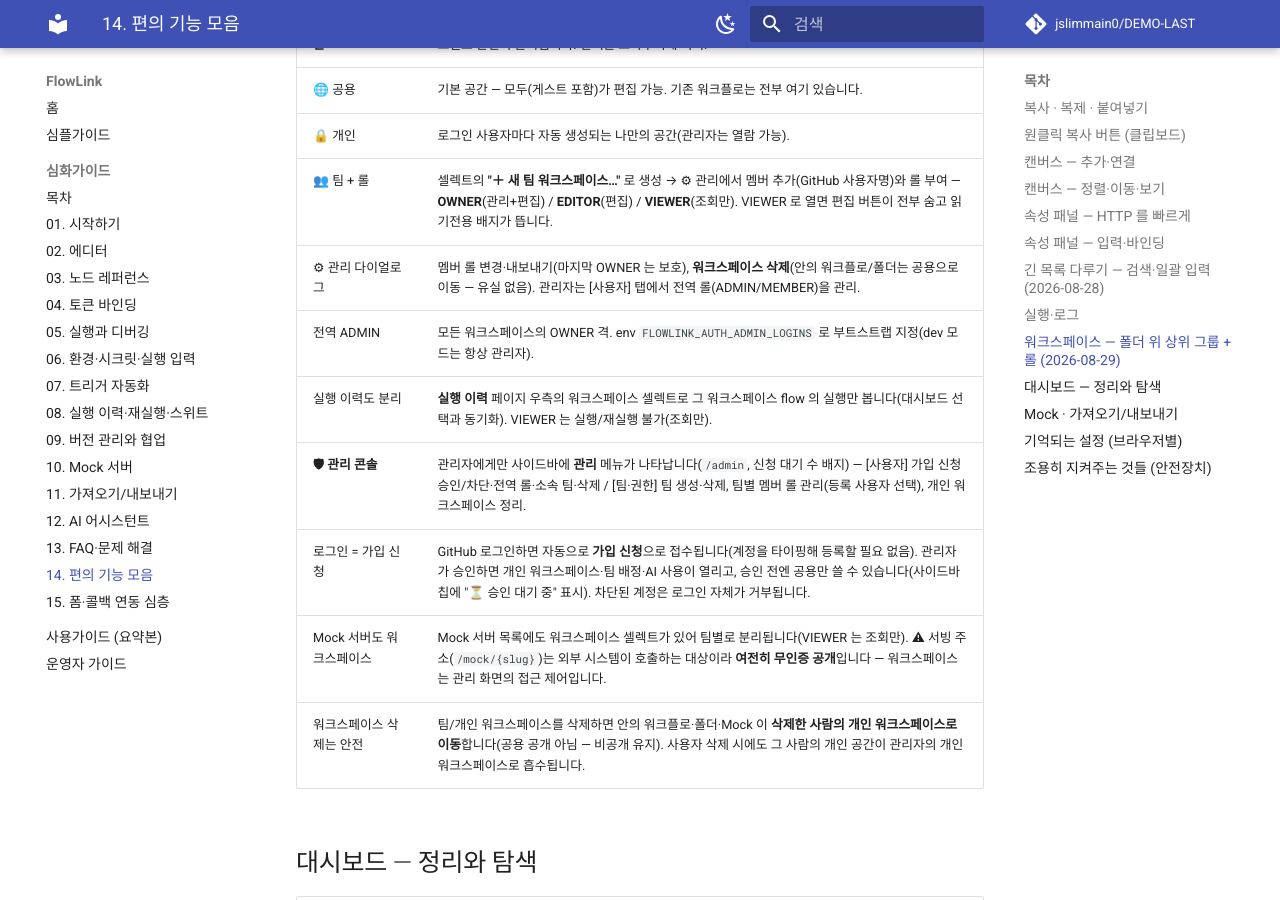
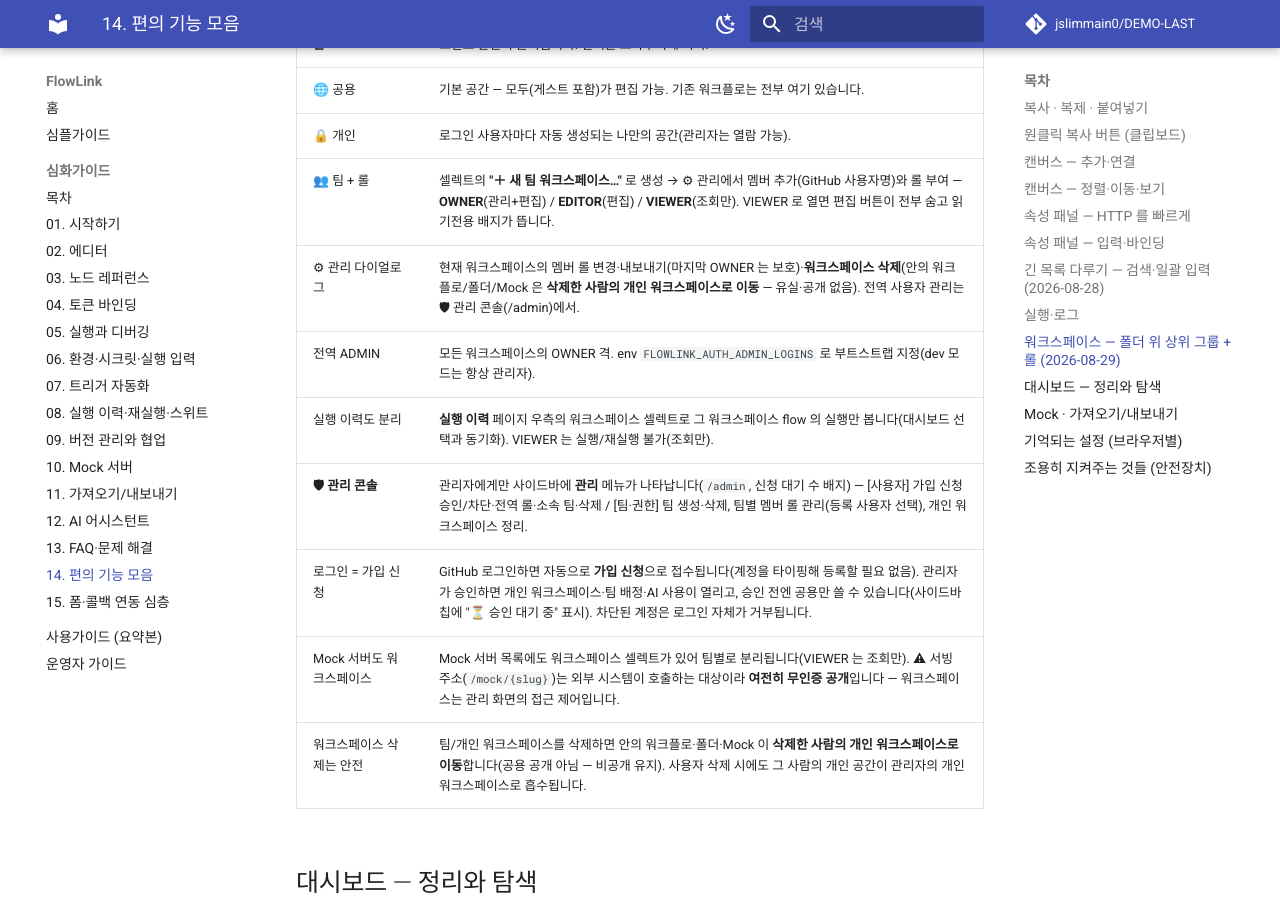
Before and after one commit to jslimmain0/DEMO-LAST, an MkDocs documentation site: the page built from docs/guide/14-편의기능.md, in a window 1280 px wide and 900 px high, scrolled down 6996 px. Built offline with MkDocs 1.6.1 and Material for MkDocs 9.7.7, drawn with Linux system fonts in a browser that asks for light colours; comment, search, counter and statistics services are not loaded.

Commit message:
docs: 워크스페이스 삭제 시맨틱 스테일 문구 정정 (공용 이동 → 개인 ws 이관, 다이얼로그 사용자 탭 제거 반영)
Co-Authored-By: Claude Fable 5 <noreply@anthropic.com>
Claude-Session: https://claude.ai/code/session_01CQp4qxpHbTD3ctDfZEqJFq

```diff
--- a/docs/guide/14-편의기능.md
+++ b/docs/guide/14-편의기능.md
@@ -137,7 +137,7 @@ FlowLink 곳곳에 숨어 있는 자잘한 편의 기능을 전부 모았습니
 | 🌐 공용 | 기본 공간 — 모두(게스트 포함)가 편집 가능. 기존 워크플로는 전부 여기 있습니다. |
 | 🔒 개인 | 로그인 사용자마다 자동 생성되는 나만의 공간(관리자는 열람 가능). |
 | 👥 팀 + 롤 | 셀렉트의 **"＋ 새 팀 워크스페이스…"** 로 생성 → ⚙ 관리에서 멤버 추가(GitHub 사용자명)와 롤 부여 — **OWNER**(관리+편집) / **EDITOR**(편집) / **VIEWER**(조회만). VIEWER 로 열면 편집 버튼이 전부 숨고 읽기전용 배지가 뜹니다. |
-| ⚙ 관리 다이얼로그 | 멤버 롤 변경·내보내기(마지막 OWNER 는 보호), **워크스페이스 삭제**(안의 워크플로/폴더는 공용으로 이동 — 유실 없음). 관리자는 [사용자] 탭에서 전역 롤(ADMIN/MEMBER)을 관리. |
+| ⚙ 관리 다이얼로그 | 현재 워크스페이스의 멤버 롤 변경·내보내기(마지막 OWNER 는 보호)·**워크스페이스 삭제**(안의 워크플로/폴더/Mock 은 **삭제한 사람의 개인 워크스페이스로 이동** — 유실·공개 없음). 전역 사용자 관리는 🛡 관리 콘솔(/admin)에서. |
 | 전역 ADMIN | 모든 워크스페이스의 OWNER 격. env `FLOWLINK_AUTH_ADMIN_LOGINS` 로 부트스트랩 지정(dev 모드는 항상 관리자). |
 | 실행 이력도 분리 | **실행 이력** 페이지 우측의 워크스페이스 셀렉트로 그 워크스페이스 flow 의 실행만 봅니다(대시보드 선택과 동기화). VIEWER 는 실행/재실행 불가(조회만). |
 | **🛡 관리 콘솔** | 관리자에게만 사이드바에 **관리** 메뉴가 나타납니다(`/admin`, 신청 대기 수 배지) — [사용자] 가입 신청 승인/차단·전역 롤·소속 팀·삭제 / [팀·권한] 팀 생성·삭제, 팀별 멤버 롤 관리(등록 사용자 선택), 개인 워크스페이스 정리. |
```
Also changed, not shown: CLAUDE.md (+1 -1 lines).
